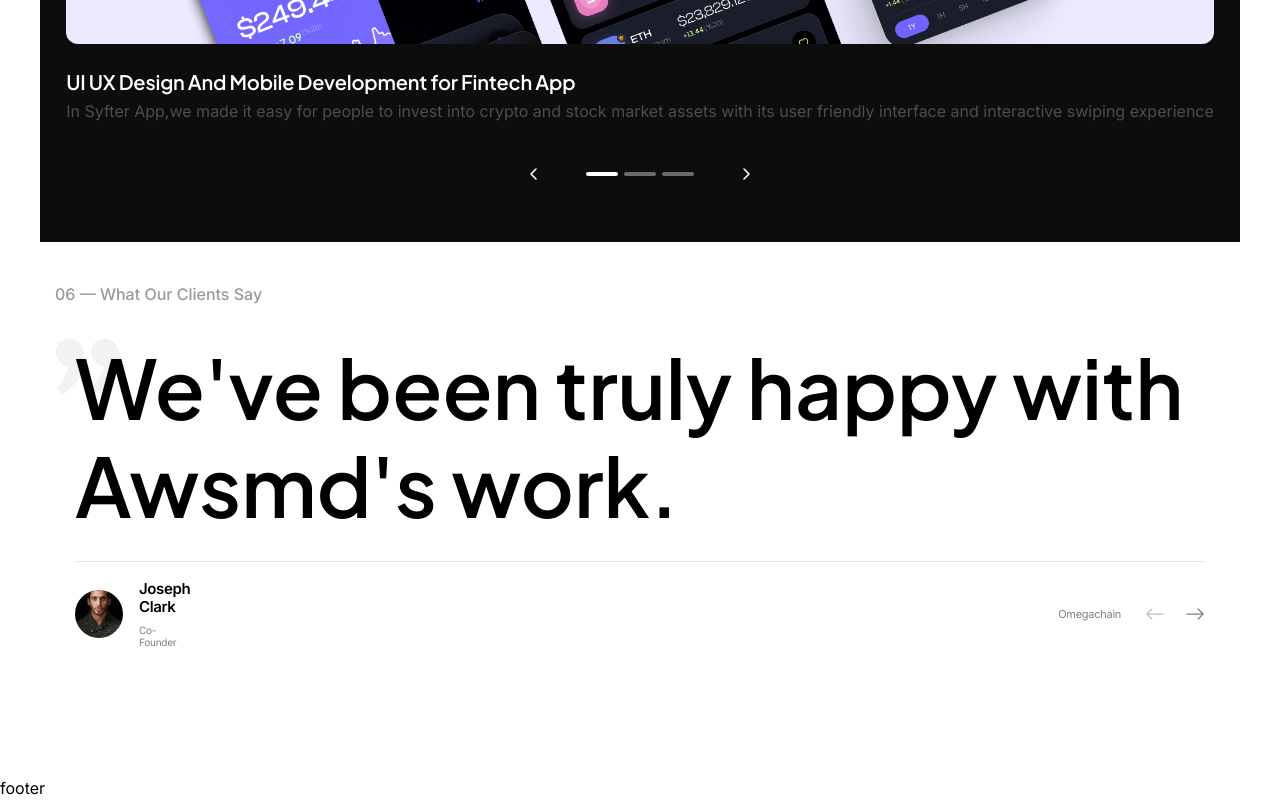
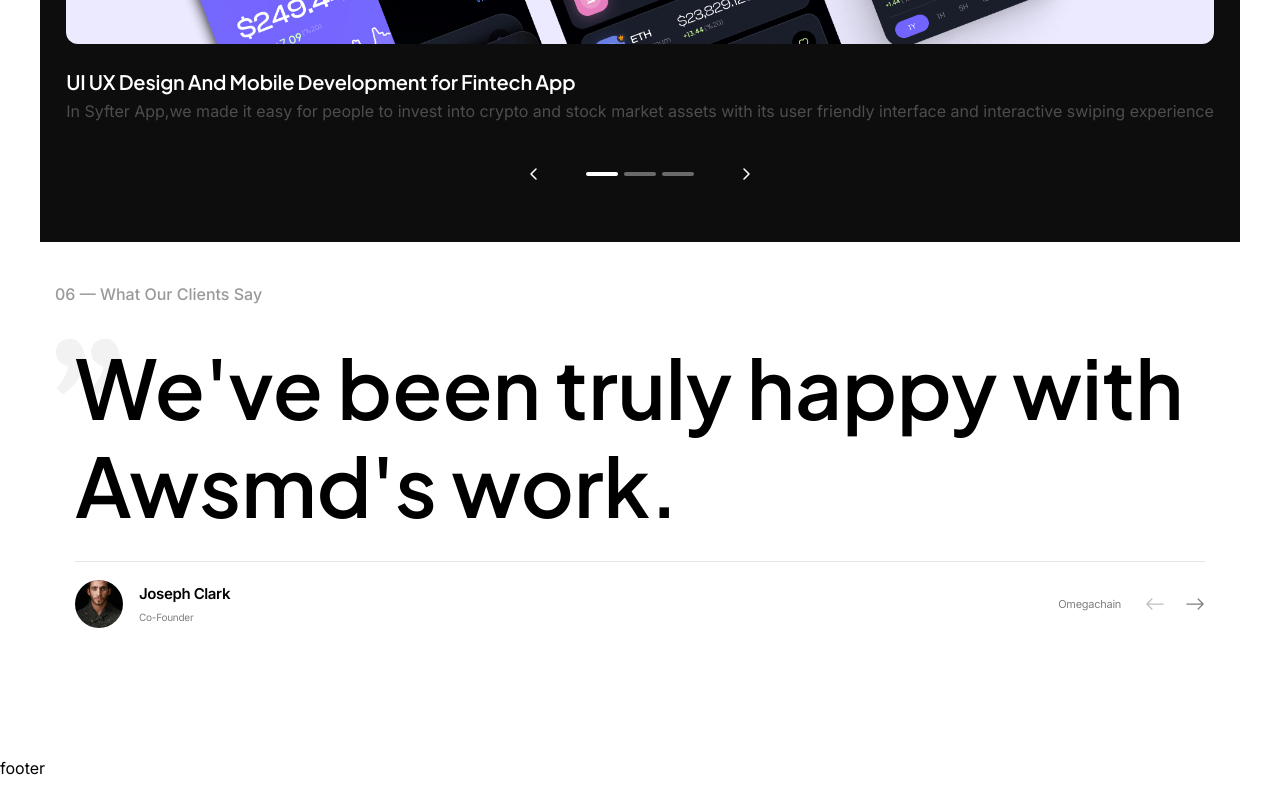
Before and after one commit to pchupchu/awsmd-v2--pchupchu, a Next.js app: page / in a window 1280 px wide. Shown: the part 7959-8759 px from the top of the page. Built offline with nearby package versions, Linux system fonts and the light colour scheme.

Commit message:
Fix margins and width in reviews

```diff
--- a/src/components/review-card.tsx
+++ b/src/components/review-card.tsx
@@ -41,7 +41,7 @@ const ReviewCard = ({
               fill
             />
           </div>
-          <div className='min-w-14 max-w-min pr-2'>
+          <div className='min-w-16 max-w-min pr-2 sm:max-w-72'>
             <h3 className='mb-2 text-[15px] font-semibold leading-[1.2] tracking-tight'>
               {name}
             </h3>
@@ -50,7 +50,7 @@ const ReviewCard = ({
             </p>
           </div>
         </div>
-        <p className='ml-auto max-w-min text-[11px] leading-[1.2] tracking-tight text-[#7f7f7f]'>
+        <p className='xs:max-w-fit ml-auto max-w-min text-[11px] leading-[1.2] tracking-tight text-[#7f7f7f]'>
           {company}
         </p>
         <ReviewsControls reviews={reviews} />
--- a/src/components/reviews-controls.tsx
+++ b/src/components/reviews-controls.tsx
@@ -18,7 +18,7 @@ const ReviewsControls = ({ reviews }: ReviewsControlsProps) => {
   const swiper = useSwiper();
 
   return (
-    <div className='ml-3 flex items-center justify-center gap-3 text-xl text-[#7f7f7f] sm:ml-6 sm:gap-5'>
+    <div className='xs:ml-6 xs:gap-5 ml-3 flex items-center justify-center gap-3 text-xl text-[#7f7f7f]'>
       <button
         className={cn('h-5 w-5', swiper.realIndex === 0 && 'opacity-50')}
         type='button'
--- a/tailwind.config.ts
+++ b/tailwind.config.ts
@@ -15,6 +15,7 @@ export default {
       },
     },
     screens: {
+      xs: '375px',
       sm: '480px',
       md: '768px',
       lg: '960px',
```
